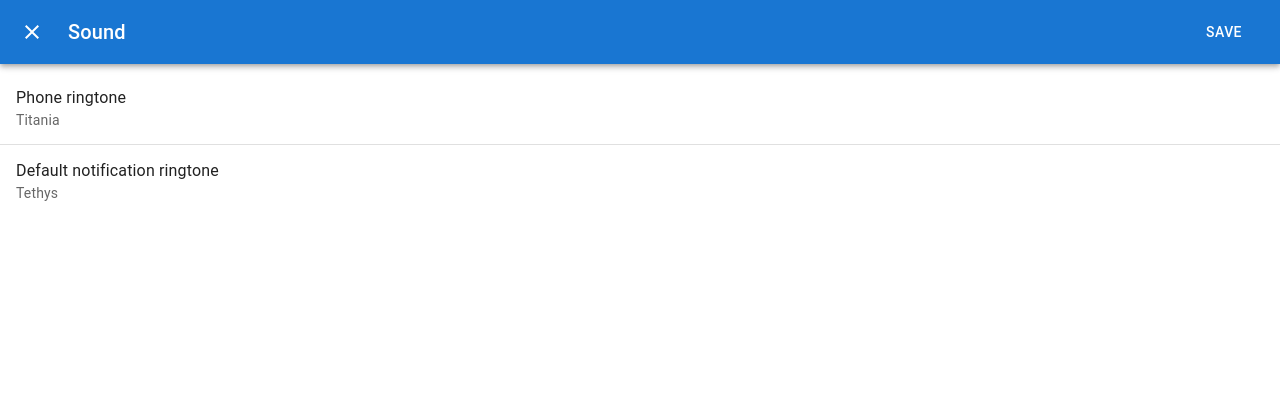
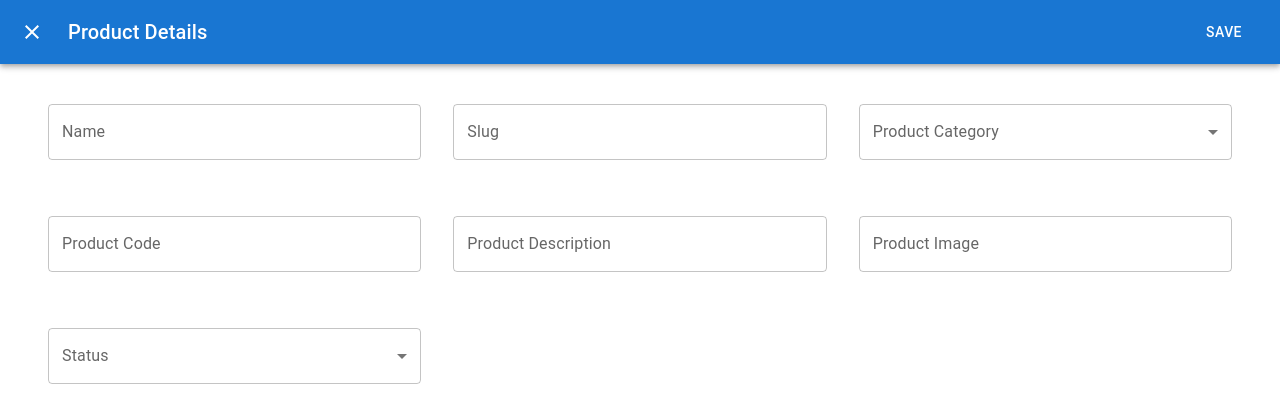
Before and after one commit to sabiqthottoly/luqa-frontend, a Next.js app: page /dashboard/products in a window 1280 px wide. Both pictures are taken after typing "Sample" into the empty fields and a click on the button "ADD PRODUCTS". Shown: the top 420 px of the page. Built offline with nearby package versions, Linux system fonts and the light colour scheme; a web font is replaced by a local one.

Commit message:
Integrated all pages in single commit

```diff
--- a/app/dashboard/products/addProductModal.tsx
+++ b/app/dashboard/products/addProductModal.tsx
@@ -1,10 +1,6 @@
 import * as React from 'react';
 import Button from '@mui/material/Button';
 import Dialog from '@mui/material/Dialog';
-import ListItemText from '@mui/material/ListItemText';
-import ListItemButton from '@mui/material/ListItemButton';
-import List from '@mui/material/List';
-import Divider from '@mui/material/Divider';
 import AppBar from '@mui/material/AppBar';
 import Toolbar from '@mui/material/Toolbar';
 import IconButton from '@mui/material/IconButton';
@@ -12,6 +8,9 @@ import Typography from '@mui/material/Typography';
 import CloseIcon from '@mui/icons-material/Close';
 import Slide from '@mui/material/Slide';
 import { TransitionProps } from '@mui/material/transitions';
+import { Box, Grid, SelectChangeEvent } from '@mui/material';
+import InputField from './inputFieldForAddProduct';
+import SelectField from './selectFieldForAddProduct';
 
 const Transition = React.forwardRef(function Transition(
   props: TransitionProps & {
@@ -22,8 +21,37 @@ const Transition = React.forwardRef(function Transition(
   return <Slide direction="up" ref={ref} {...props} />;
 });
 
+const productCategories = ["Laptop", "SmartPhone", "Steel"];
+const statuses = ["Active", "Inactive"];
+
 export default function FullScreenDialog() {
   const [open, setOpen] = React.useState(false);
+  const [formData, setFormData] = React.useState({
+    name: '',
+    slug: '',
+    product_category: '',
+    branch: '',
+    product_code: '',
+    product_description: '',
+    product_image: '',
+    status: '',
+});
+
+const handleChange = (e: React.ChangeEvent<HTMLInputElement> | { target: { name: string, value: string } }) => {
+    const { name, value } = e.target;
+    setFormData(prevState => ({
+        ...prevState,
+        [name]: value
+    }));
+};
+
+const handleSelectChange = (e: SelectChangeEvent) => {
+    const { name, value } = e.target;
+    setFormData(prevState => ({
+        ...prevState,
+        [name as string]: value as string
+    }));
+};
 
   const handleClickOpen = () => {
     setOpen(true);
@@ -35,9 +63,12 @@ export default function FullScreenDialog() {
 
   return (
     <React.Fragment>
-      <Button variant="outlined" onClick={handleClickOpen}>
-        Add products
-      </Button>
+      <Box>
+        <Button variant="contained" onClick={handleClickOpen}>
+          Add products
+        </Button>
+      </Box>
+
       <Dialog
         fullScreen
         open={open}
@@ -55,25 +86,38 @@ export default function FullScreenDialog() {
               <CloseIcon />
             </IconButton>
             <Typography sx={{ ml: 2, flex: 1 }} variant="h6" component="div">
-              Sound
+              Product Details
             </Typography>
             <Button autoFocus color="inherit" onClick={handleClose}>
               save
             </Button>
           </Toolbar>
         </AppBar>
-        <List>
-          <ListItemButton>
-            <ListItemText primary="Phone ringtone" secondary="Titania" />
-          </ListItemButton>
-          <Divider />
-          <ListItemButton>
-            <ListItemText
-              primary="Default notification ringtone"
-              secondary="Tethys"
-            />
-          </ListItemButton>
-        </List>
+        <Box sx={{ p: 3, px: 6}}>
+                <Grid container spacing={4}>
+                    <Grid item xs={12} sm={4}>
+                        <InputField label="Name" name="name" value={formData.name} onChange={handleChange} />
+                    </Grid>
+                    <Grid item xs={12} sm={4}>
+                        <InputField label="Slug" name="slug" value={formData.slug} onChange={handleChange} />
+                    </Grid>
+                    <Grid item xs={12} sm={4}>
+                        <SelectField label="Product Category" name="product_category" value={formData.product_category} onChange={handleSelectChange} options={productCategories} />
+                    </Grid>
+                    <Grid item xs={12} sm={4}>
+                        <InputField label="Product Code" name="product_code" value={formData.product_code} onChange={handleChange} />
+                    </Grid>
+                    <Grid item xs={12} sm={4}>
+                        <InputField label="Product Description" name="product_description" value={formData.product_description} onChange={handleChange} />
+                    </Grid>
+                    <Grid item xs={12} sm={4}>
+                        <InputField label="Product Image" name="product_image" value={formData.product_image} onChange={handleChange} />
+                    </Grid>
+                    <Grid item xs={12} sm={4}>
+                        <SelectField label="Status" name="status" value={formData.status} onChange={handleSelectChange} options={statuses} />
+                    </Grid>
+                </Grid>
+            </Box>
       </Dialog>
     </React.Fragment>
   );
--- /dev/null
+++ b/app/dashboard/products/inputFieldForAddProduct.tsx
@@ -0,0 +1,24 @@
+import React from 'react';
+import TextField from '@mui/material/TextField';
+
+interface InputFieldProps {
+  label: string;
+  value: string;
+  name: string;
+  onChange: (event: React.ChangeEvent<HTMLInputElement>) => void;
+}
+
+const InputField: React.FC<InputFieldProps> = ({ label, name, value, onChange }) => {
+  return (
+    <TextField
+      label={label}
+      name={name}
+      value={value}
+      onChange={onChange}
+      fullWidth
+      margin="normal"
+    />
+  );
+};
+
+export default InputField;
--- a/app/dashboard/products/page.tsx
+++ b/app/dashboard/products/page.tsx
@@ -50,7 +50,7 @@ export default function DataTable() {
   const [rows, setRows] = React.useState(initialRows);
   const [searchText, setSearchText] = React.useState("");
 
-  const handleSearchChange = (event) => {
+  const handleSearchChange = (event: React.ChangeEvent<HTMLInputElement>) => {
     const value = event.target.value.toLowerCase();
     setSearchText(value);
 
@@ -65,6 +65,7 @@ export default function DataTable() {
 
   return (
     <div style={{ height: 500, width: "100%" }}>
+      <h1>Products</h1>
       <Box sx={{ display: "flex", justifyContent: "space-between", mb: 2 }}>
         <TextField
           label="Search"
--- /dev/null
+++ b/app/dashboard/products/selectFieldForAddProduct.tsx
@@ -0,0 +1,27 @@
+import React from 'react';
+import { FormControl, InputLabel, MenuItem, Select, SelectChangeEvent } from '@mui/material';
+
+interface SelectFieldProps {
+  label: string;
+  value: string;
+  name: string;
+  onChange: (event: SelectChangeEvent) => void;
+  options: string[];
+}
+
+const SelectField: React.FC<SelectFieldProps> = ({ label, name, value, onChange, options }) => {
+  return (
+    <FormControl fullWidth margin="normal">
+      <InputLabel>{label}</InputLabel>
+      <Select value={value} onChange={onChange} label={label}  name={name}>
+        {options.map((option, index) => (
+          <MenuItem key={index} value={option}>
+            {option}
+          </MenuItem>
+        ))}
+      </Select>
+    </FormControl>
+  );
+};
+
+export default SelectField;
--- a/app/dashboard/roles/addRoleModal.tsx
+++ b/app/dashboard/roles/addRoleModal.tsx
@@ -12,6 +12,7 @@ import Toolbar from '@mui/material/Toolbar';
 import IconButton from '@mui/material/IconButton';
 import CloseIcon from '@mui/icons-material/Close';
 import TextField from '@mui/material/TextField';
+import { Box } from '@mui/material';
 
 const Transition = React.forwardRef(function Transition(
   props: TransitionProps & {
@@ -69,9 +70,14 @@ export default function FullScreenDialog() {
 
   return (
     <React.Fragment>
-      <Button variant="outlined" onClick={handleClickOpen}>
+      {/* <Button variant="outlined" onClick={handleClickOpen}>
         Add roles
-      </Button>
+      </Button> */}
+      <Box sx={{ display: 'flex', justifyContent: 'flex-end', mb: 2 }}>
+        <Button variant="contained" onClick={handleClickOpen}>
+          Add Role
+        </Button>
+      </Box>
       <Dialog
         fullScreen
         open={open}
--- a/app/dashboard/roles/page.tsx
+++ b/app/dashboard/roles/page.tsx
@@ -44,6 +44,7 @@ const rows = [
 export default function DataTable() {
   return (
     <div style={{ height: 400, width: "100%" }}>
+      <h1>Roles</h1>
       <Box sx={{ display: "flex", justifyContent: "flex-end" }}>
         <AddRoleModal />
       </Box>
--- a/app/ui/dashboard/nav-links.tsx
+++ b/app/ui/dashboard/nav-links.tsx
@@ -56,7 +56,7 @@ const settingsLinks: Section[] = [
   {
     section: "Business", links: [
       { name: "Branch", href: "/dashboard/branch" },
-      { name: "Product", href: "/dashboard/product" },
+      { name: "Product", href: "/dashboard/products" },
       { name: "Resource Type", href: "/dashboard/resource-type" },
       { name: "Nature of Business", href: "/dashboard/nature-of-business" }
     ]
```
